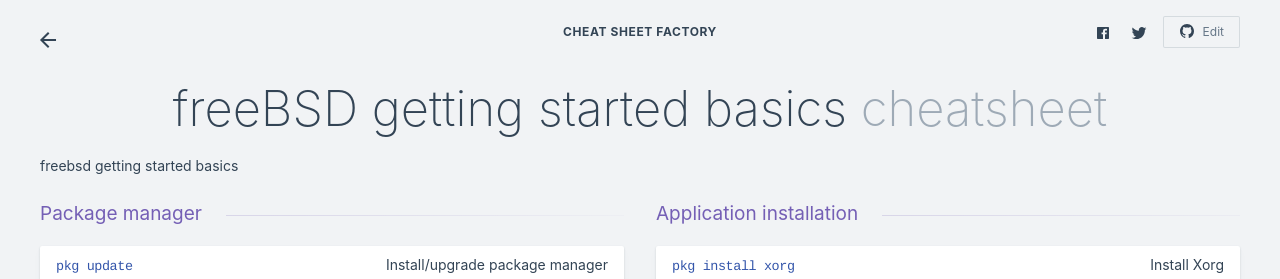
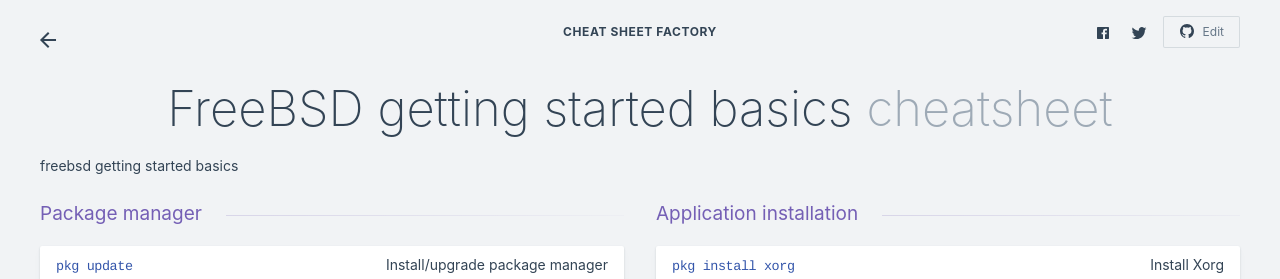
Before and after one commit to kasramp/cheat-sheet-factory, a Jekyll site: the page built from freebsd/basics.md, in a window 1280 px wide. Shown: the top 279 px of the page. Built offline with Jekyll 4.4.1, drawn with Linux system fonts in a browser that asks for light colours.

Commit message:
Capitalize the first letter

```diff
--- a/freebsd/basics.md
+++ b/freebsd/basics.md
@@ -1,5 +1,5 @@
 ---
-title: freeBSD getting started basics
+title: FreeBSD getting started basics
 category: FreeBSD
 layout: 2017/sheet
 tags: [Featured]
```
